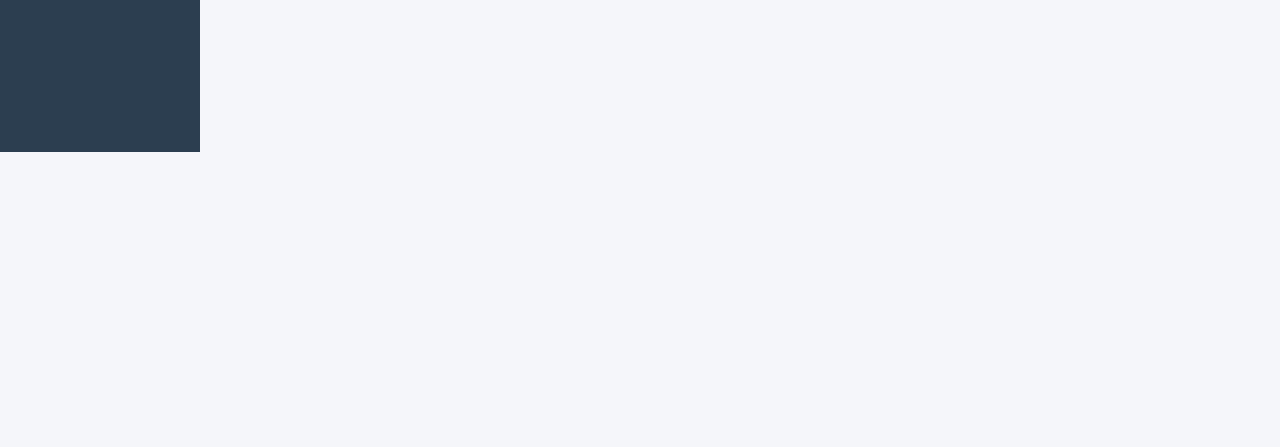
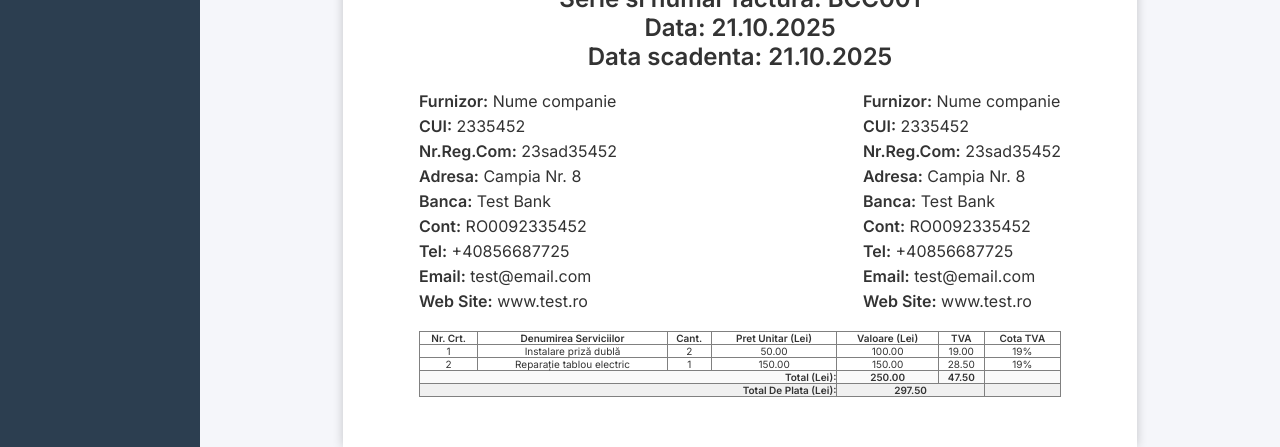
Before and after one commit to cbuzuloiu/invoiceManagement2.0, a plain HTML site: page invoices.html in a window 1280 px wide. Shown: the part 648-1095 px from the top of the page. Before the commit the page ends 800 px from the top, so only its background shows below. Drawn offline with Linux system fonts and the light colour scheme.

Commit message:
table for items in invoice section

```diff
--- a/invoices.css
+++ b/invoices.css
@@ -128,3 +128,47 @@
 .add-item-btn:active {
   transform: scale(0.97);
 }
+
+/* INVOICE SECTION  */
+
+.invoice-section {
+  width: 794px;
+  margin: 0 auto; /* center horizontally */
+  background: white;
+  box-shadow: 0 0 10px rgba(0, 0, 0, 0.2); /* like a paper shadow */
+  padding-left: 2cm;
+  padding: 5rem 7.6rem;
+  /* padding: 5rem; */
+  /* border: 2cm solid #dcdcdc; */
+
+  display: flex;
+  flex-direction: column;
+  /* align-items: center; */
+  gap: 2rem;
+}
+
+.invoice-detailes {
+  align-self: center;
+  text-align: center;
+}
+
+.companies-detailes {
+  display: flex;
+  justify-content: space-between;
+}
+
+.issuer-detailes,
+.client-detailes {
+  display: flex;
+  flex-direction: column;
+  gap: 0.5rem;
+}
+
+/* INVOICE TABLE */
+
+.invoice-table {
+  border: 1;
+  width: 100%;
+  border-collapse: collapse;
+  text-align: center;
+}
--- a/invoices.html
+++ b/invoices.html
@@ -161,6 +161,95 @@
             </div>
           </div>
         </section>
+
+        <section class="invoice-section">
+          <div class="invoice-detailes">
+            <h1>Factura Fiscala</h1>
+            <h2>Serie si numar factura: <span>BCC001</span></h2>
+            <h2>Data: 21.10.2025</h2>
+            <h2>Data scadenta: 21.10.2025</h2>
+          </div>
+          <div class="companies-detailes">
+            <div class="issuer-detailes">
+              <p><strong>Furnizor:</strong> <span>Nume companie</span></p>
+              <p><strong>CUI:</strong> <span>2335452</span></p>
+              <p><strong>Nr.Reg.Com:</strong> <span>23sad35452</span></p>
+              <p><strong>Adresa:</strong> <span>Campia Nr. 8</span></p>
+              <p><strong>Banca:</strong> <span>Test Bank</span></p>
+              <p><strong>Cont:</strong> <span>RO0092335452</span></p>
+              <p><strong>Tel:</strong> <span>+40856687725</span></p>
+              <p><strong>Email:</strong> <span>test@email.com</span></p>
+              <p><strong>Web Site:</strong> <span>www.test.ro</span></p>
+            </div>
+
+            <div class="client-detailes">
+              <p><strong>Furnizor:</strong> <span>Nume companie</span></p>
+              <p><strong>CUI:</strong> <span>2335452</span></p>
+              <p><strong>Nr.Reg.Com:</strong> <span>23sad35452</span></p>
+              <p><strong>Adresa:</strong> <span>Campia Nr. 8</span></p>
+              <p><strong>Banca:</strong> <span>Test Bank</span></p>
+              <p><strong>Cont:</strong> <span>RO0092335452</span></p>
+              <p><strong>Tel:</strong> <span>+40856687725</span></p>
+              <p><strong>Email:</strong> <span>test@email.com</span></p>
+              <p><strong>Web Site:</strong> <span>www.test.ro</span></p>
+            </div>
+          </div>
+          <div class="invoice-items">
+            <table class="invoice-table" border="1">
+              <thead>
+                <tr>
+                  <th>Nr. Crt.</th>
+                  <th>Denumirea Serviciilor</th>
+                  <th>Cant.</th>
+                  <th>Pret Unitar (Lei)</th>
+                  <th>Valoare (Lei)</th>
+                  <th>TVA</th>
+                  <th>Cota TVA</th>
+                </tr>
+              </thead>
+
+              <tbody>
+                <tr>
+                  <td>1</td>
+                  <td>Instalare priză dublă</td>
+                  <td>2</td>
+                  <td>50.00</td>
+                  <td>100.00</td>
+                  <td>19.00</td>
+                  <td>19%</td>
+                </tr>
+                <tr>
+                  <td>2</td>
+                  <td>Reparație tablou electric</td>
+                  <td>1</td>
+                  <td>150.00</td>
+                  <td>150.00</td>
+                  <td>28.50</td>
+                  <td>19%</td>
+                </tr>
+              </tbody>
+
+              <tfoot style="background-color: #fafafa; font-weight: bold">
+                <!-- First total row -->
+                <tr>
+                  <td colspan="4" style="text-align: right">Total (Lei):</td>
+                  <td>250.00</td>
+                  <td>47.50</td>
+                  <td></td>
+                </tr>
+
+                <!-- Second total row (Grand Total) -->
+                <tr style="background-color: #f0f0f0">
+                  <td colspan="4" style="text-align: right">
+                    Total De Plata (Lei):
+                  </td>
+                  <td colspan="2">297.50</td>
+                  <td></td>
+                </tr>
+              </tfoot>
+            </table>
+          </div>
+        </section>
       </div>
     </div>
   </body>
```
